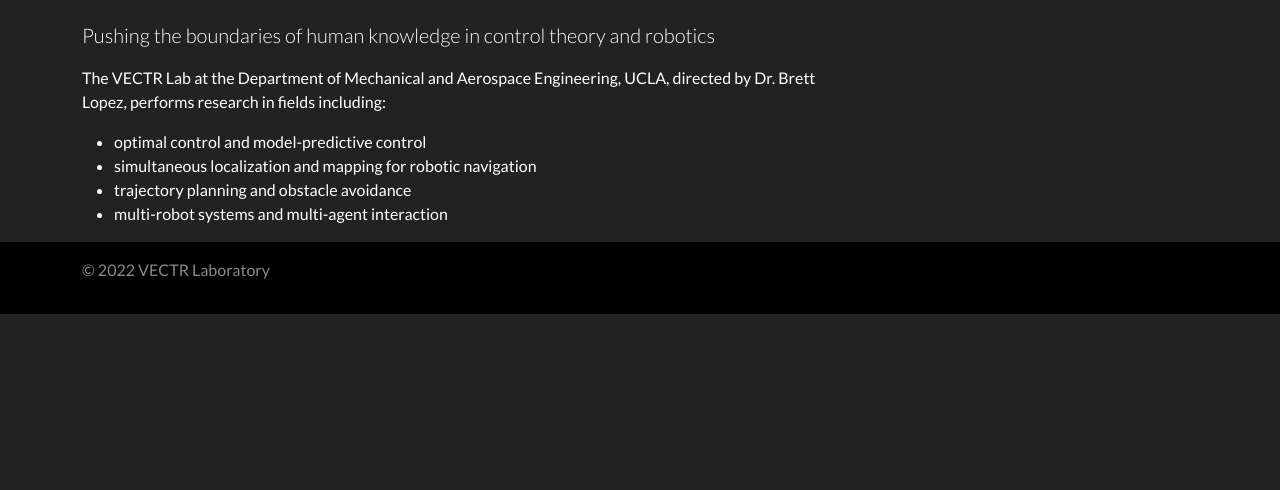
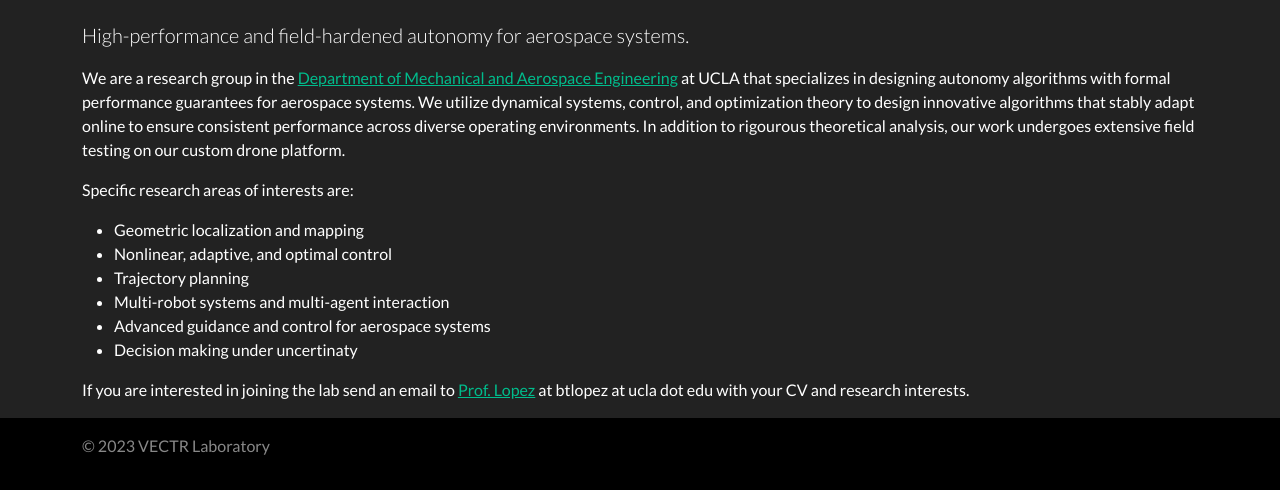
Before and after one commit to vectr-ucla/vectr-ucla.github.io, a Jekyll site: the page built from _pages/home.md, in a window 1280 px wide. Shown: the part 411-901 px from the top of the page. Built offline with Jekyll 4.4.1, drawn with Linux system fonts in a browser that asks for light colours.

Commit message:
Update home page.

```diff
--- a/_includes/footer.html
+++ b/_includes/footer.html
@@ -3,7 +3,7 @@
     <footer>
       <div class="row py-3">
 
-        <p>&copy 2022 VECTR Laboratory</p>
+        <p>&copy 2023 VECTR Laboratory</p>
 
         <!-- <div class="col-sm-4">
 
--- a/_layouts/home_layout.html
+++ b/_layouts/home_layout.html
@@ -5,7 +5,7 @@
 {% include carousel.html %}
 
 <div class="row">
-  <div class="col-sm-8">
+  <div class="col">
     {{ content }}
   </div>
   <!-- <div class="col-sm-4">
--- a/_pages/home.md
+++ b/_pages/home.md
@@ -6,13 +6,19 @@
 ---
 
 <p class="lead">
-  Pushing the boundaries of human knowledge in control theory and robotics
+  High-performance and field-hardened autonomy for aerospace systems.
 </p>
 
-The VECTR Lab at the Department of Mechanical and Aerospace Engineering, UCLA, directed by Dr. Brett Lopez, performs research in fields including:
+We are a research group in the [Department of Mechanical and Aerospace Engineering](https://www.mae.ucla.edu) at UCLA that specializes in designing autonomy algorithms with formal performance guarantees for aerospace systems. We utilize dynamical systems, control, and optimization theory to design innovative algorithms that stably adapt online to ensure consistent performance across diverse operating environments. In addition to rigourous theoretical analysis, our work undergoes extensive field testing on our custom drone platform.
+
+Specific research areas of interests are:
 <ul>
-  <li>optimal control and model-predictive control</li>
-  <li>simultaneous localization and mapping for robotic navigation</li>
-  <li>trajectory planning and obstacle avoidance</li>
-  <li>multi-robot systems and multi-agent interaction</li>
+  <li>Geometric localization and mapping</li>
+  <li>Nonlinear, adaptive, and optimal control</li>
+  <li>Trajectory planning</li>
+  <li>Multi-robot systems and multi-agent interaction</li>
+  <li>Advanced guidance and control for aerospace systems</li>
+  <li>Decision making under uncertinaty</li>
 </ul>
+
+If you are interested in joining the lab send an email to [Prof. Lopez](https://btlopez.github.io)  at btlopez at ucla dot edu with your CV and research interests.
```
